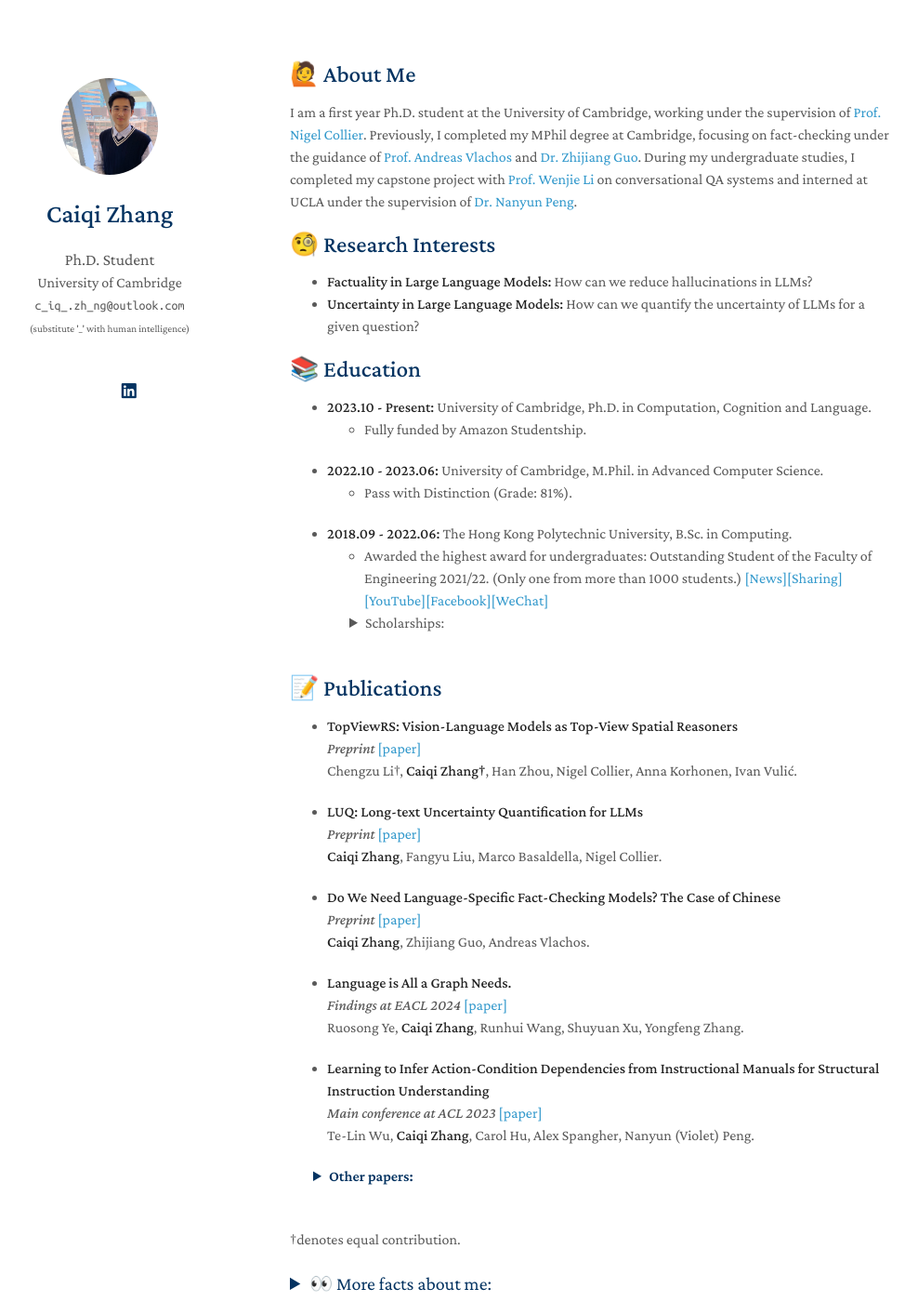
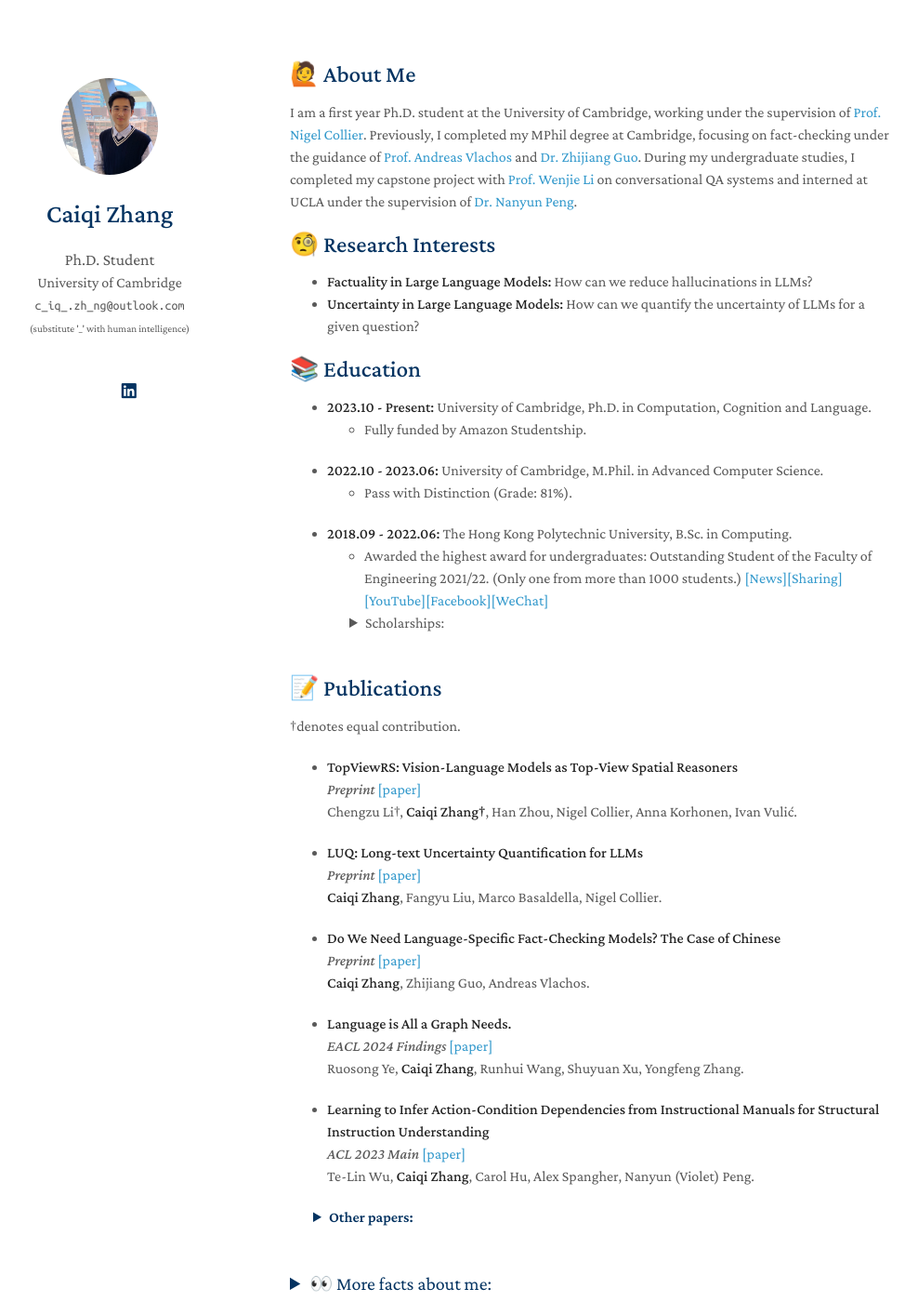
Before and after one commit to caiqizh/caiqizh.github.io, a Jekyll site: the page built from index.md, in a window 1280 px wide and 1400 px high. Shown: the whole window at 93% size, without its empty margins (158-1146 px from the left). Built offline with Jekyll 4.4.1, drawn with Linux system fonts in a browser that asks for light colours; nearby versions of some CDN libraries; a style sheet for code colours, icons or effects is not loaded; our own code applies the rules of GitHub Pages for plain Markdown files.

```diff
--- a/_config.yml
+++ b/_config.yml
@@ -37,9 +37,7 @@ auto_dark_mode: false
 # You can use this option to choose between Serif or Sans Serif fonts.
 font: "Serif" # or "Sans Serif"
 
-# Google Analytics ID
-# Please remove this if you don't use Google Analytics
-# google_analytics: UA-111540567-4
+
 
 # Use this project as a remote theme for GitHub Pages
 # See the guide here: https://docs.github.com/en/pages/setting-up-a-github-pages-site-with-jekyll/adding-a-theme-to-your-github-pages-site-using-jekyll
--- /dev/null
+++ b/googleca86713b1bce2431.html
@@ -0,0 +1 @@
+google-site-verification: googleca86713b1bce2431.html
--- a/index.md
+++ b/index.md
@@ -56,11 +58,11 @@ I am a first year Ph.D. student at the University of Cambridge, working under th
   **Caiqi Zhang**, Zhijiang Guo, Andreas Vlachos.
 
 - **Language is All a Graph Needs.**
-  _Findings at EACL 2024_ [[paper]](https://aclanthology.org/2024.findings-eacl.132/)
+  _EACL 2024 Findings_ [[paper]](https://aclanthology.org/2024.findings-eacl.132/)
   Ruosong Ye, **Caiqi Zhang**, Runhui Wang, Shuyuan Xu, Yongfeng Zhang.
 
 - **Learning to Infer Action-Condition Dependencies from Instructional Manuals for Structural Instruction Understanding**
-  _Main conference at ACL 2023_ [[paper]](https://aclanthology.org/2023.acl-long.170/)
+  _ACL 2023 Main_ [[paper]](https://aclanthology.org/2023.acl-long.170/)
   Te-Lin Wu, **Caiqi Zhang**, Carol Hu, Alex Spangher, Nanyun (Violet) Peng.
 
 
```
Also changed, not shown: other parts of index.md (+2 -2 lines).
